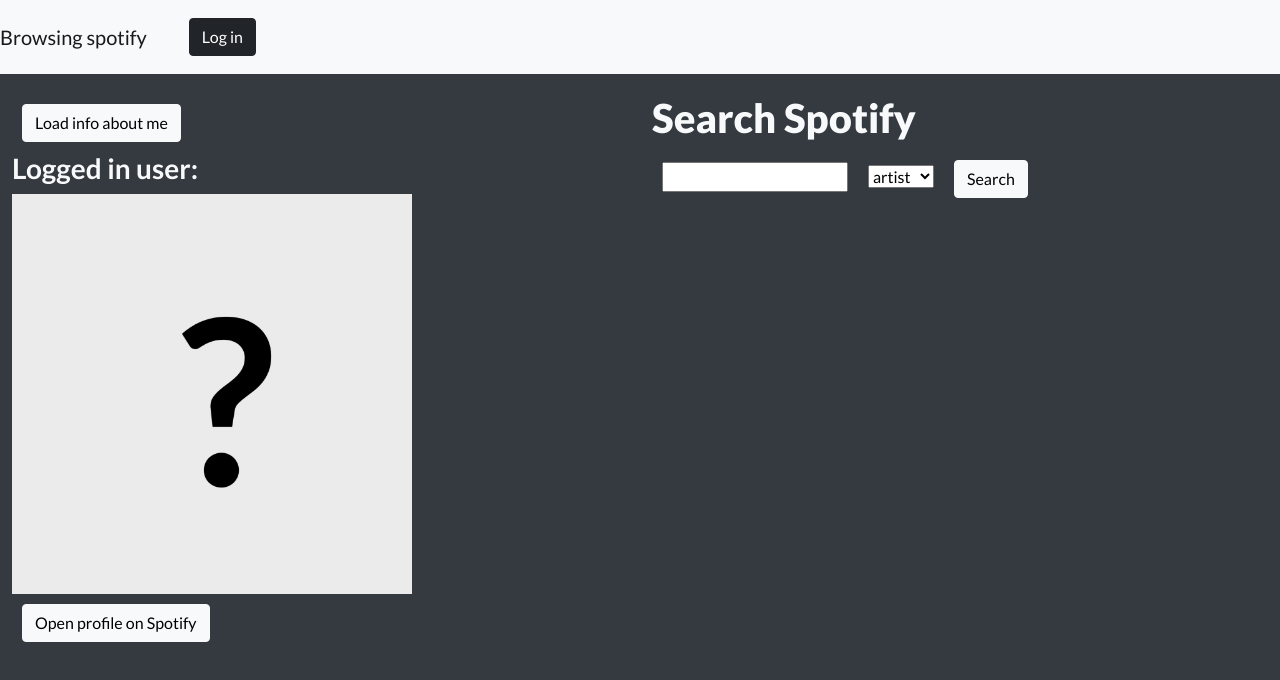
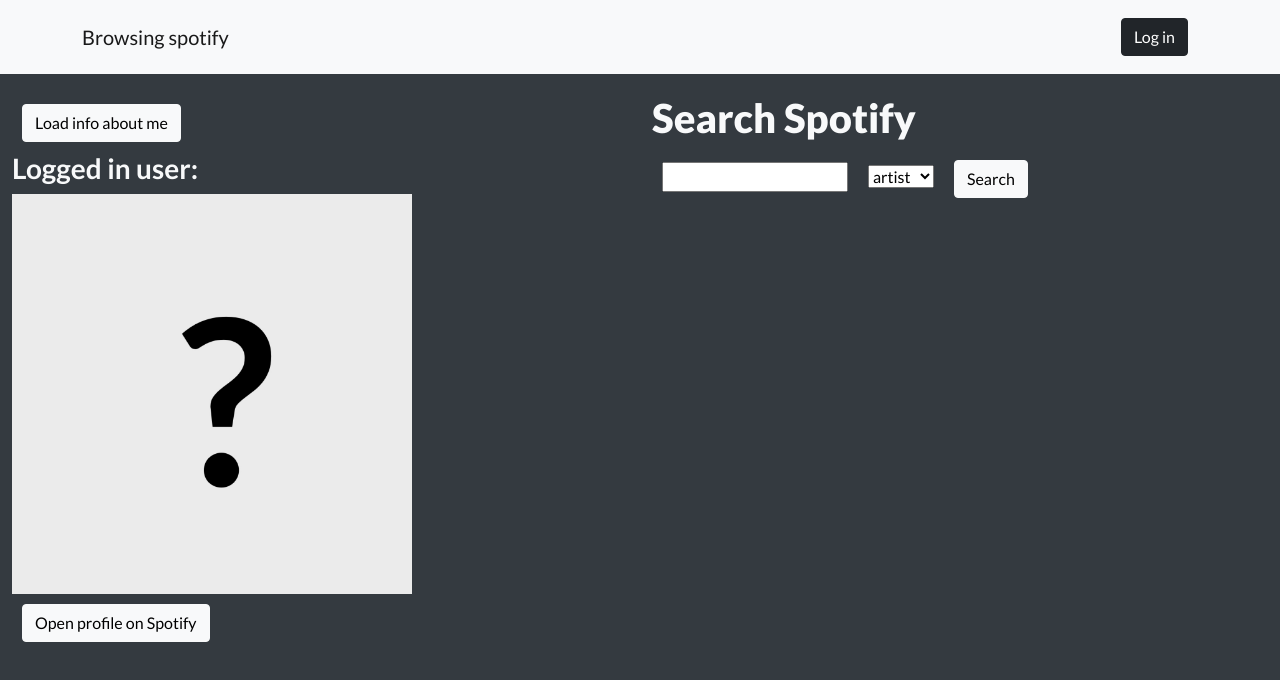
Before and after one commit to johnnyvalles/inf133-alternative-interaction, an Angular app in the folder client/: page / in a window 1280 px wide. Shown: the top 680 px of the page. Built offline with nearby package versions, Linux system fonts and the light colour scheme.

Commit message:
add container to nav to prevent fluid behavior

```diff
--- a/client/src/app/app.component.html
+++ b/client/src/app/app.component.html
@@ -1,17 +1,19 @@
 <nav class="navbar navbar-expand-lg sticky-top navbar-light bg-light">
+  <div class="container">
     <ul class="navbar-nav mr-auto">
       <li class="nav-item navbar-brand">
-        <a class="navbar-brand" href="/">
-          Browsing spotify
-        </a>
+        <a class="navbar-brand" href="/"> Browsing spotify </a>
       </li>
     </ul>
     <ul class="navbar-nav navbar-right mr-auto">
       <li class="nav-item">
-        <a class="btn btn-dark" role="button" href="http://localhost:8888/login">Log in</a>
+        <a class="btn btn-dark" role="button" href="http://localhost:8888/login"
+          >Log in</a
+        >
       </li>
     </ul>
-  </nav>
+  </div>
+</nav>
 <main class="container-fluid">
-	<router-outlet></router-outlet>
+  <router-outlet></router-outlet>
 </main>
```
